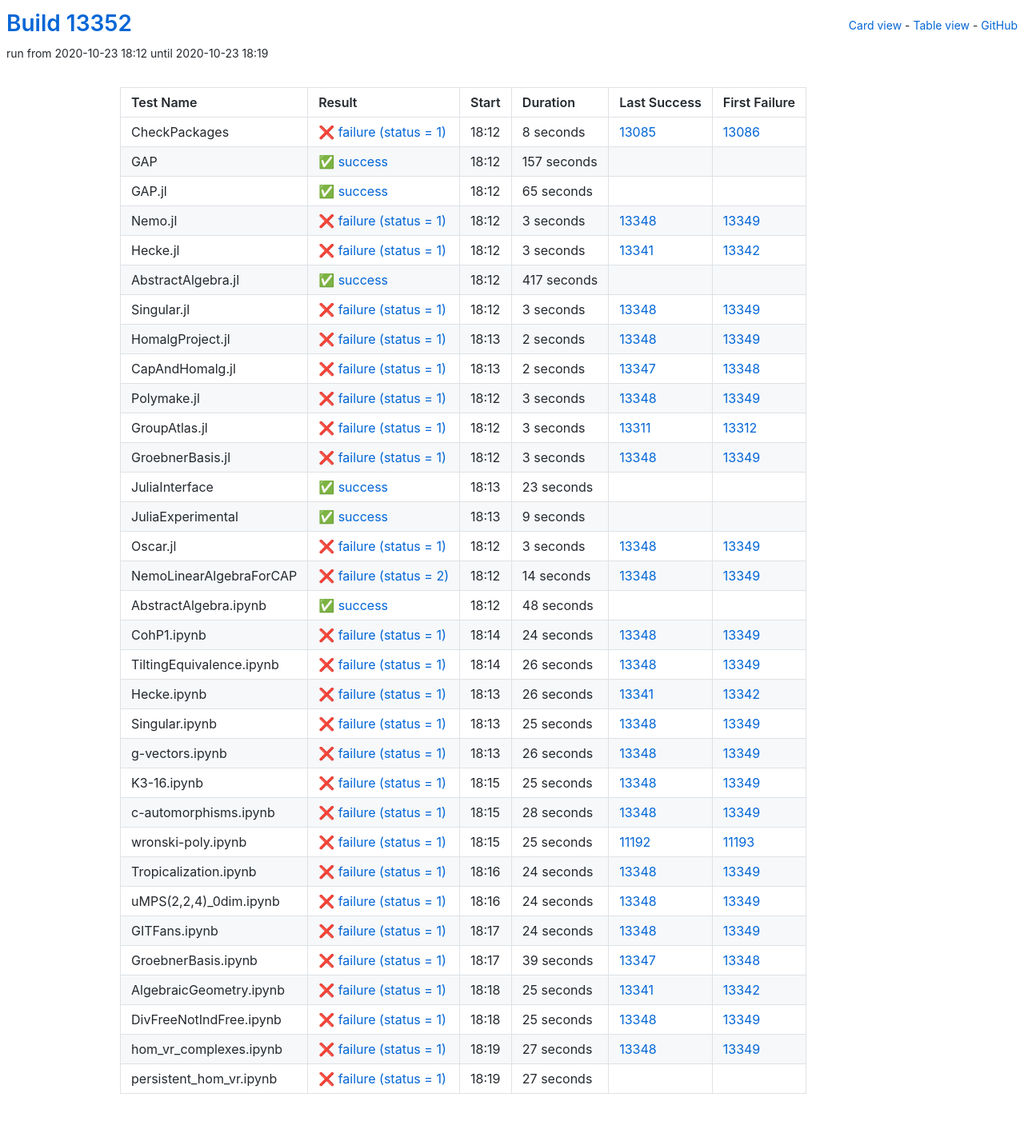
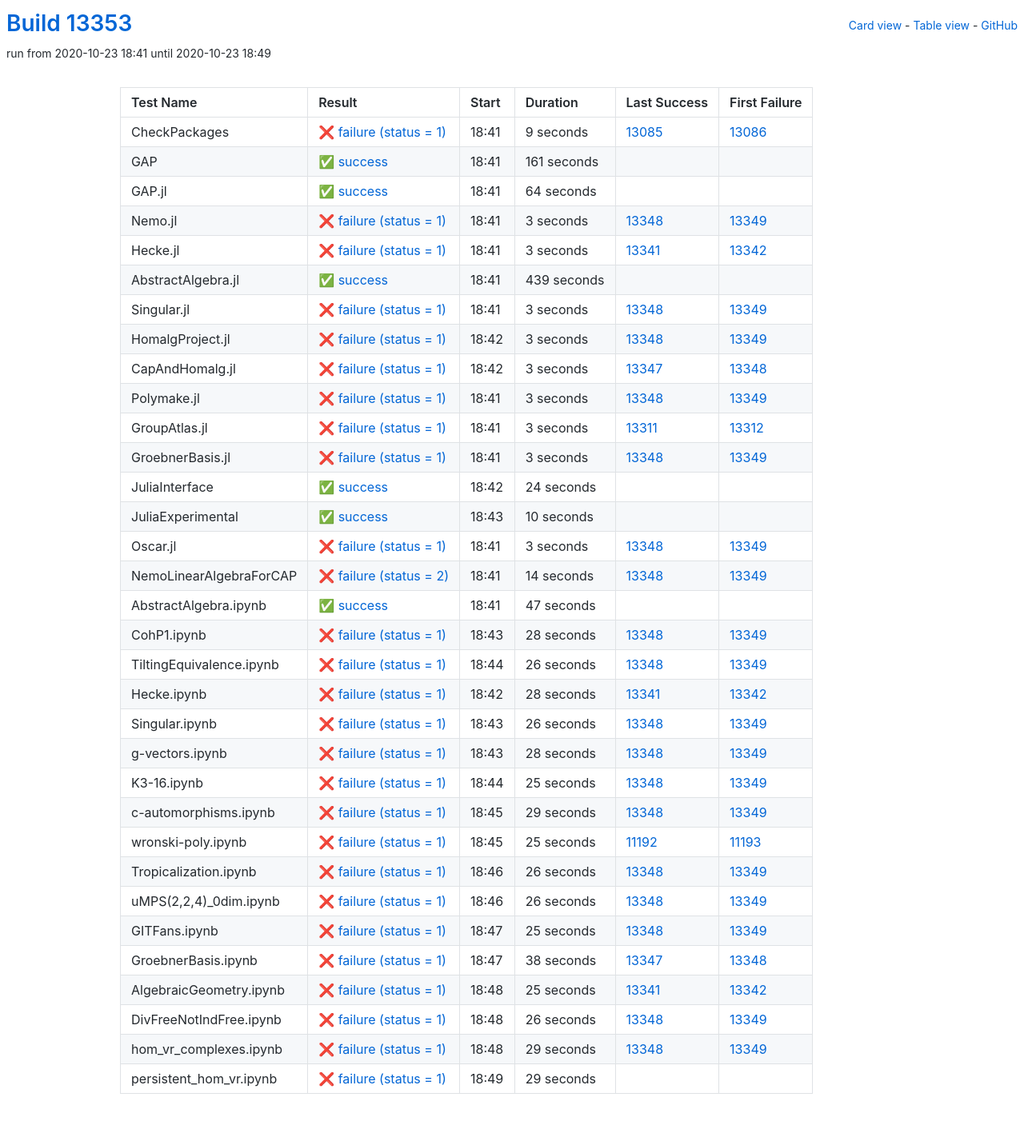
Before and after one commit to oscar-system/oscar-ci-status, a Jekyll site: the page built from table.html, in a window 1280 px wide. Shown: the whole page at 80% size. Built offline with Jekyll 4.4.1, drawn with Linux system fonts in a browser that asks for light colours.

Commit message:
Build #13353

```diff
--- a/_data/ci.yml
+++ b/_data/ci.yml
@@ -1,6 +1,6 @@
 ---
-build: 13352
-build_url: https://oscarci.mathematik.uni-kl.de/job/oscar/13352/
+build: 13353
+build_url: https://oscarci.mathematik.uni-kl.de/job/oscar/13353/
 job: oscar
 organization: oscar-system
 repo: oscar-ci-status
@@ -8,44 +8,44 @@
 tests:
 - name: CheckPackages
   id: checkpackages
-  log: https://oscarci.mathematik.uni-kl.de/job/oscar/13352/artifact/logs/build-13352/CheckPackages.log
-  start: 2020-10-23 18:12
+  log: https://oscarci.mathematik.uni-kl.de/job/oscar/13353/artifact/logs/build-13353/CheckPackages.log
+  start: 2020-10-23 18:41
   success: false
   exitcode: 1
   status: failure
-  duration: 8
+  duration: 9
   last_success: 13085
   last_success_url: https://oscarci.mathematik.uni-kl.de/job/oscar/13085/
   first_failure: 13086
   first_failure_url: https://oscarci.mathematik.uni-kl.de/job/oscar/13086/
 - name: GAP
   id: gap
-  log: https://oscarci.mathematik.uni-kl.de/job/oscar/13352/artifact/logs/build-13352/GAP.log
-  start: 2020-10-23 18:12
+  log: https://oscarci.mathematik.uni-kl.de/job/oscar/13353/artifact/logs/build-13353/GAP.log
+  start: 2020-10-23 18:41
   success: true
   exitcode: 0
   status: success
-  duration: 157
+  duration: 161
   last_success: false
   last_success_url:
   first_failure: false
   first_failure_url:
 - name: GAP.jl
   id: gap-jl
-  log: https://oscarci.mathematik.uni-kl.de/job/oscar/13352/artifact/logs/build-13352/GAP.jl.log
-  start: 2020-10-23 18:12
+  log: https://oscarci.mathematik.uni-kl.de/job/oscar/13353/artifact/logs/build-13353/GAP.jl.log
+  start: 2020-10-23 18:41
   success: true
   exitcode: 0
   status: success
-  duration: 65
+  duration: 64
   last_success: false
   last_success_url:
   first_failure: false
   first_failure_url:
 - name: Nemo.jl
   id: nemo-jl
-  log: https://oscarci.mathematik.uni-kl.de/job/oscar/13352/artifact/logs/build-13352/Nemo.jl.log
-  start: 2020-10-23 18:12
+  log: https://oscarci.mathematik.uni-kl.de/job/oscar/13353/artifact/logs/build-13353/Nemo.jl.log
+  start: 2020-10-23 18:41
   success: false
   exitcode: 1
   status: failure
@@ -56,8 +56,8 @@
   first_failure_url: https://oscarci.mathematik.uni-kl.de/job/oscar/13349/
 - name: Hecke.jl
   id: hecke-jl
-  log: https://oscarci.mathematik.uni-kl.de/job/oscar/13352/artifact/logs/build-13352/Hecke.jl.log
-  start: 2020-10-23 18:12
+  log: https://oscarci.mathematik.uni-kl.de/job/oscar/13353/artifact/logs/build-13353/Hecke.jl.log
+  start: 2020-10-23 18:41
   success: false
   exitcode: 1
   status: failure
@@ -68,20 +68,20 @@
   first_failure_url: https://oscarci.mathematik.uni-kl.de/job/oscar/13342/
 - name: AbstractAlgebra.jl
   id: abstractalgebra-jl
-  log: https://oscarci.mathematik.uni-kl.de/job/oscar/13352/artifact/logs/build-13352/AbstractAlgebra.jl.log
-  start: 2020-10-23 18:12
+  log: https://oscarci.mathematik.uni-kl.de/job/oscar/13353/artifact/logs/build-13353/AbstractAlgebra.jl.log
+  start: 2020-10-23 18:41
   success: true
   exitcode: 0
   status: success
-  duration: 417
+  duration: 439
   last_success: false
   last_success_url:
   first_failure: false
   first_failure_url:
 - name: Singular.jl
   id: singular-jl
-  log: https://oscarci.mathematik.uni-kl.de/job/oscar/13352/artifact/logs/build-13352/Singular.jl.log
-  start: 2020-10-23 18:12
+  log: https://oscarci.mathematik.uni-kl.de/job/oscar/13353/artifact/logs/build-13353/Singular.jl.log
+  start: 2020-10-23 18:41
   success: false
   exitcode: 1
   status: failure
@@ -92,32 +92,32 @@
   first_failure_url: https://oscarci.mathematik.uni-kl.de/job/oscar/13349/
 - name: HomalgProject.jl
   id: homalgproject-jl
-  log: https://oscarci.mathematik.uni-kl.de/job/oscar/13352/artifact/logs/build-13352/HomalgProject.jl.log
-  start: 2020-10-23 18:13
+  log: https://oscarci.mathematik.uni-kl.de/job/oscar/13353/artifact/logs/build-13353/HomalgProject.jl.log
+  start: 2020-10-23 18:42
   success: false
   exitcode: 1
   status: failure
-  duration: 2
+  duration: 3
   last_success: 13348
   last_success_url: https://oscarci.mathematik.uni-kl.de/job/oscar/13348/
   first_failure: 13349
   first_failure_url: https://oscarci.mathematik.uni-kl.de/job/oscar/13349/
 - name: CapAndHomalg.jl
   id: capandhomalg-jl
-  log: https://oscarci.mathematik.uni-kl.de/job/oscar/13352/artifact/logs/build-13352/CapAndHomalg.jl.log
-  start: 2020-10-23 18:13
+  log: https://oscarci.mathematik.uni-kl.de/job/oscar/13353/artifact/logs/build-13353/CapAndHomalg.jl.log
+  start: 2020-10-23 18:42
   success: false
   exitcode: 1
   status: failure
-  duration: 2
+  duration: 3
   last_success: 13347
   last_success_url: https://oscarci.mathematik.uni-kl.de/job/oscar/13347/
   first_failure: 13348
   first_failure_url: https://oscarci.mathematik.uni-kl.de/job/oscar/13348/
 - name: Polymake.jl
   id: polymake-jl
-  log: https://oscarci.mathematik.uni-kl.de/job/oscar/13352/artifact/logs/build-13352/Polymake.jl.log
-  start: 2020-10-23 18:12
+  log: https://oscarci.mathematik.uni-kl.de/job/oscar/13353/artifact/logs/build-13353/Polymake.jl.log
+  start: 2020-10-23 18:41
   success: false
   exitcode: 1
   status: failure
@@ -128,8 +128,8 @@
   first_failure_url: https://oscarci.mathematik.uni-kl.de/job/oscar/13349/
 - name: GroupAtlas.jl
   id: groupatlas-jl
-  log: https://oscarci.mathematik.uni-kl.de/job/oscar/13352/artifact/logs/build-13352/GroupAtlas.jl.log
-  start: 2020-10-23 18:12
+  log: https://oscarci.mathematik.uni-kl.de/job/oscar/13353/artifact/logs/build-13353/GroupAtlas.jl.log
+  start: 2020-10-23 18:41
   success: false
   exitcode: 1
   status: failure
@@ -140,8 +140,8 @@
   first_failure_url: https://oscarci.mathematik.uni-kl.de/job/oscar/13312/
 - name: GroebnerBasis.jl
   id: groebnerbasis-jl
-  log: https://oscarci.mathematik.uni-kl.de/job/oscar/13352/artifact/logs/build-13352/GroebnerBasis.jl.log
-  start: 2020-10-23 18:12
+  log: https://oscarci.mathematik.uni-kl.de/job/oscar/13353/artifact/logs/build-13353/GroebnerBasis.jl.log
+  start: 2020-10-23 18:41
   success: false
   exitcode: 1
   status: failure
@@ -152,32 +152,32 @@
   first_failure_url: https://oscarci.mathematik.uni-kl.de/job/oscar/13349/
 - name: JuliaInterface
   id: juliainterface
-  log: https://oscarci.mathematik.uni-kl.de/job/oscar/13352/artifact/logs/build-13352/JuliaInterface.log
-  start: 2020-10-23 18:13
+  log: https://oscarci.mathematik.uni-kl.de/job/oscar/13353/artifact/logs/build-13353/JuliaInterface.log
+  start: 2020-10-23 18:42
   success: true
   exitcode: 0
   status: success
-  duration: 23
+  duration: 24
   last_success: false
   last_success_url:
   first_failure: false
   first_failure_url:
 - name: JuliaExperimental
   id: juliaexperimental
-  log: https://oscarci.mathematik.uni-kl.de/job/oscar/13352/artifact/logs/build-13352/JuliaExperimental.log
-  start: 2020-10-23 18:13
+  log: https://oscarci.mathematik.uni-kl.de/job/oscar/13353/artifact/logs/build-13353/JuliaExperimental.log
+  start: 2020-10-23 18:43
   success: true
   exitcode: 0
   status: success
-  duration: 9
+  duration: 10
   last_success: false
   last_success_url:
   first_failure: false
   first_failure_url:
 - name: Oscar.jl
   id: oscar-jl
-  log: https://oscarci.mathematik.uni-kl.de/job/oscar/13352/artifact/logs/build-13352/Oscar.jl.log
-  start: 2020-10-23 18:12
+  log: https://oscarci.mathematik.uni-kl.de/job/oscar/13353/artifact/logs/build-13353/Oscar.jl.log
+  start: 2020-10-23 18:41
   success: false
   exitcode: 1
   status: failure
@@ -188,8 +188,8 @@
   first_failure_url: https://oscarci.mathematik.uni-kl.de/job/oscar/13349/
 - name: NemoLinearAlgebraForCAP
   id: nemolinearalgebraforcap
-  log: https://oscarci.mathematik.uni-kl.de/job/oscar/13352/artifact/logs/build-13352/NemoLinearAlgebraForCAP.log
-  start: 2020-10-23 18:12
+  log: https://oscarci.mathematik.uni-kl.de/job/oscar/13353/artifact/logs/build-13353/NemoLinearAlgebraForCAP.log
+  start: 2020-10-23 18:41
   success: false
   exitcode: 2
   status: failure
@@ -200,32 +200,32 @@
   first_failure_url: https://oscarci.mathematik.uni-kl.de/job/oscar/13349/
 - name: AbstractAlgebra.ipynb
   id: abstractalgebra-ipynb
-  log: https://oscarci.mathematik.uni-kl.de/job/oscar/13352/artifact/logs/build-13352/AbstractAlgebra.ipynb.log
-  start: 2020-10-23 18:12
+  log: https://oscarci.mathematik.uni-kl.de/job/oscar/13353/artifact/logs/build-13353/AbstractAlgebra.ipynb.log
+  start: 2020-10-23 18:41
   success: true
   exitcode: 0
   status: success
-  duration: 48
+  duration: 47
   last_success: false
   last_success_url:
   first_failure: false
   first_failure_url:
 - name: CohP1.ipynb
   id: cohp1-ipynb
-  log: https://oscarci.mathematik.uni-kl.de/job/oscar/13352/artifact/logs/build-13352/CohP1.ipynb.log
-  start: 2020-10-23 18:14
+  log: https://oscarci.mathematik.uni-kl.de/job/oscar/13353/artifact/logs/build-13353/CohP1.ipynb.log
+  start: 2020-10-23 18:43
   success: false
   exitcode: 1
   status: failure
-  duration: 24
+  duration: 28
   last_success: 13348
   last_success_url: https://oscarci.mathematik.uni-kl.de/job/oscar/13348/
   first_failure: 13349
   first_failure_url: https://oscarci.mathematik.uni-kl.de/job/oscar/13349/
 - name: TiltingEquivalence.ipynb
   id: tiltingequivalence-ipynb
-  log: https://oscarci.mathematik.uni-kl.de/job/oscar/13352/artifact/logs/build-13352/TiltingEquivalence.ipynb.log
-  start: 2020-10-23 18:14
+  log: https://oscarci.mathematik.uni-kl.de/job/oscar/13353/artifact/logs/build-13353/TiltingEquivalence.ipynb.log
+  start: 2020-10-23 18:44
   success: false
   exitcode: 1
   status: failure
@@ -236,32 +236,20 @@
   first_failure_url: https://oscarci.mathematik.uni-kl.de/job/oscar/13349/
 - name: Hecke.ipynb
   id: hecke-ipynb
-  log: https://oscarci.mathematik.uni-kl.de/job/oscar/13352/artifact/logs/build-13352/Hecke.ipynb.log
-  start: 2020-10-23 18:13
+  log: https://oscarci.mathematik.uni-kl.de/job/oscar/13353/artifact/logs/build-13353/Hecke.ipynb.log
+  start: 2020-10-23 18:42
   success: false
   exitcode: 1
   status: failure
-  duration: 26
+  duration: 28
   last_success: 13341
   last_success_url: https://oscarci.mathematik.uni-kl.de/job/oscar/13341/
   first_failure: 13342
   first_failure_url: https://oscarci.mathematik.uni-kl.de/job/oscar/13342/
 - name: Singular.ipynb
   id: singular-ipynb
-  log: https://oscarci.mathematik.uni-kl.de/job/oscar/13352/artifact/logs/build-13352/Singular.ipynb.log
-  start: 2020-10-23 18:13
-  success: false
-  exitcode: 1
-  status: failure
-  duration: 25
-  last_success: 13348
-  last_success_url: https://oscarci.mathematik.uni-kl.de/job/oscar/13348/
-  first_failure: 13349
-  first_failure_url: https://oscarci.mathematik.uni-kl.de/job/oscar/13349/
-- name: g-vectors.ipynb
-  id: g-vectors-ipynb
-  log: https://oscarci.mathematik.uni-kl.de/job/oscar/13352/artifact/logs/build-13352/g-vectors.ipynb.log
-  start: 2020-10-23 18:13
+  log: https://oscarci.mathematik.uni-kl.de/job/oscar/13353/artifact/logs/build-13353/Singular.ipynb.log
+  start: 2020-10-23 18:43
   success: false
   exitcode: 1
   status: failure
@@ -270,10 +258,22 @@
   last_success_url: https://oscarci.mathematik.uni-kl.de/job/oscar/13348/
   first_failure: 13349
   first_failure_url: https://oscarci.mathematik.uni-kl.de/job/oscar/13349/
+- name: g-vectors.ipynb
+  id: g-vectors-ipynb
+  log: https://oscarci.mathematik.uni-kl.de/job/oscar/13353/artifact/logs/build-13353/g-vectors.ipynb.log
+  start: 2020-10-23 18:43
+  success: false
+  exitcode: 1
+  status: failure
+  duration: 28
+  last_success: 13348
+  last_success_url: https://oscarci.mathematik.uni-kl.de/job/oscar/13348/
+  first_failure: 13349
+  first_failure_url: https://oscarci.mathematik.uni-kl.de/job/oscar/13349/
 - name: K3-16.ipynb
   id: k3-16-ipynb
-  log: https://oscarci.mathematik.uni-kl.de/job/oscar/13352/artifact/logs/build-13352/K3-16.ipynb.log
-  start: 2020-10-23 18:15
+  log: https://oscarci.mathematik.uni-kl.de/job/oscar/13353/artifact/logs/build-13353/K3-16.ipynb.log
+  start: 2020-10-23 18:44
   success: false
   exitcode: 1
   status: failure
@@ -284,20 +284,20 @@
   first_failure_url: https://oscarci.mathematik.uni-kl.de/job/oscar/13349/
 - name: c-automorphisms.ipynb
   id: c-automorphisms-ipynb
-  log: https://oscarci.mathematik.uni-kl.de/job/oscar/13352/artifact/logs/build-13352/c-automorphisms.ipynb.log
-  start: 2020-10-23 18:15
+  log: https://oscarci.mathematik.uni-kl.de/job/oscar/13353/artifact/logs/build-13353/c-automorphisms.ipynb.log
+  start: 2020-10-23 18:45
   success: false
   exitcode: 1
   status: failure
-  duration: 28
+  duration: 29
   last_success: 13348
   last_success_url: https://oscarci.mathematik.uni-kl.de/job/oscar/13348/
   first_failure: 13349
   first_failure_url: https://oscarci.mathematik.uni-kl.de/job/oscar/13349/
 - name: wronski-poly.ipynb
   id: wronski-poly-ipynb
-  log: https://oscarci.mathematik.uni-kl.de/job/oscar/13352/artifact/logs/build-13352/wronski-poly.ipynb.log
-  start: 2020-10-23 18:15
+  log: https://oscarci.mathematik.uni-kl.de/job/oscar/13353/artifact/logs/build-13353/wronski-poly.ipynb.log
+  start: 2020-10-23 18:45
   success: false
   exitcode: 1
   status: failure
@@ -308,56 +308,56 @@
   first_failure_url: https://oscarci.mathematik.uni-kl.de/job/oscar/11193/
 - name: Tropicalization.ipynb
   id: tropicalization-ipynb
-  log: https://oscarci.mathematik.uni-kl.de/job/oscar/13352/artifact/logs/build-13352/Tropicalization.ipynb.log
-  start: 2020-10-23 18:16
+  log: https://oscarci.mathematik.uni-kl.de/job/oscar/13353/artifact/logs/build-13353/Tropicalization.ipynb.log
+  start: 2020-10-23 18:46
   success: false
   exitcode: 1
   status: failure
-  duration: 24
+  duration: 26
   last_success: 13348
   last_success_url: https://oscarci.mathematik.uni-kl.de/job/oscar/13348/
   first_failure: 13349
   first_failure_url: https://oscarci.mathematik.uni-kl.de/job/oscar/13349/
 - name: uMPS(2,2,4)_0dim.ipynb
   id: umps-2-2-4-0dim-ipynb
-  log: https://oscarci.mathematik.uni-kl.de/job/oscar/13352/artifact/logs/build-13352/uMPS-2-2-4-_0dim.ipynb.log
-  start: 2020-10-23 18:16
+  log: https://oscarci.mathematik.uni-kl.de/job/oscar/13353/artifact/logs/build-13353/uMPS-2-2-4-_0dim.ipynb.log
+  start: 2020-10-23 18:46
   success: false
   exitcode: 1
   status: failure
-  duration: 24
+  duration: 26
   last_success: 13348
   last_success_url: https://oscarci.mathematik.uni-kl.de/job/oscar/13348/
   first_failure: 13349
   first_failure_url: https://oscarci.mathematik.uni-kl.de/job/oscar/13349/
 - name: GITFans.ipynb
   id: gitfans-ipynb
-  log: https://oscarci.mathematik.uni-kl.de/job/oscar/13352/artifact/logs/build-13352/GITFans.ipynb.log
-  start: 2020-10-23 18:17
+  log: https://oscarci.mathematik.uni-kl.de/job/oscar/13353/artifact/logs/build-13353/GITFans.ipynb.log
+  start: 2020-10-23 18:47
   success: false
   exitcode: 1
   status: failure
-  duration: 24
+  duration: 25
   last_success: 13348
   last_success_url: https://oscarci.mathematik.uni-kl.de/job/oscar/13348/
   first_failure: 13349
   first_failure_url: https://oscarci.mathematik.uni-kl.de/job/oscar/13349/
 - name: GroebnerBasis.ipynb
   id: groebnerbasis-ipynb
-  log: https://oscarci.mathematik.uni-kl.de/job/oscar/13352/artifact/logs/build-13352/GroebnerBasis.ipynb.log
-  start: 2020-10-23 18:17
+  log: https://oscarci.mathematik.uni-kl.de/job/oscar/13353/artifact/logs/build-13353/GroebnerBasis.ipynb.log
+  start: 2020-10-23 18:47
   success: false
   exitcode: 1
   status: failure
-  duration: 39
+  duration: 38
   last_success: 13347
   last_success_url: https://oscarci.mathematik.uni-kl.de/job/oscar/13347/
   first_failure: 13348
   first_failure_url: https://oscarci.mathematik.uni-kl.de/job/oscar/13348/
 - name: AlgebraicGeometry.ipynb
   id: algebraicgeometry-ipynb
-  log: https://oscarci.mathematik.uni-kl.de/job/oscar/13352/artifact/logs/build-13352/AlgebraicGeometry.ipynb.log
-  start: 2020-10-23 18:18
+  log: https://oscarci.mathematik.uni-kl.de/job/oscar/13353/artifact/logs/build-13353/AlgebraicGeometry.ipynb.log
+  start: 2020-10-23 18:48
   success: false
   exitcode: 1
   status: failure
@@ -368,36 +368,36 @@
   first_failure_url: https://oscarci.mathematik.uni-kl.de/job/oscar/13342/
 - name: DivFreeNotIndFree.ipynb
   id: divfreenotindfree-ipynb
-  log: https://oscarci.mathematik.uni-kl.de/job/oscar/13352/artifact/logs/build-13352/DivFreeNotIndFree.ipynb.log
-  start: 2020-10-23 18:18
+  log: https://oscarci.mathematik.uni-kl.de/job/oscar/13353/artifact/logs/build-13353/DivFreeNotIndFree.ipynb.log
+  start: 2020-10-23 18:48
   success: false
   exitcode: 1
   status: failure
-  duration: 25
+  duration: 26
   last_success: 13348
   last_success_url: https://oscarci.mathematik.uni-kl.de/job/oscar/13348/
   first_failure: 13349
   first_failure_url: https://oscarci.mathematik.uni-kl.de/job/oscar/13349/
 - name: hom_vr_complexes.ipynb
   id: hom-vr-complexes-ipynb
-  log: https://oscarci.mathematik.uni-kl.de/job/oscar/13352/artifact/logs/build-13352/hom_vr_complexes.ipynb.log
-  start: 2020-10-23 18:19
+  log: https://oscarci.mathematik.uni-kl.de/job/oscar/13353/artifact/logs/build-13353/hom_vr_complexes.ipynb.log
+  start: 2020-10-23 18:48
   success: false
   exitcode: 1
   status: failure
-  duration: 27
+  duration: 29
   last_success: 13348
   last_success_url: https://oscarci.mathematik.uni-kl.de/job/oscar/13348/
   first_failure: 13349
   first_failure_url: https://oscarci.mathematik.uni-kl.de/job/oscar/13349/
 - name: persistent_hom_vr.ipynb
   id: persistent-hom-vr-ipynb
-  log: https://oscarci.mathematik.uni-kl.de/job/oscar/13352/artifact/logs/build-13352/persistent_hom_vr.ipynb.log
-  start: 2020-10-23 18:19
+  log: https://oscarci.mathematik.uni-kl.de/job/oscar/13353/artifact/logs/build-13353/persistent_hom_vr.ipynb.log
+  start: 2020-10-23 18:49
   success: false
   exitcode: 1
   status: failure
-  duration: 27
+  duration: 29
   last_success: false
   last_success_url:
   first_failure: false
```
Also changed, not shown: README.md.
